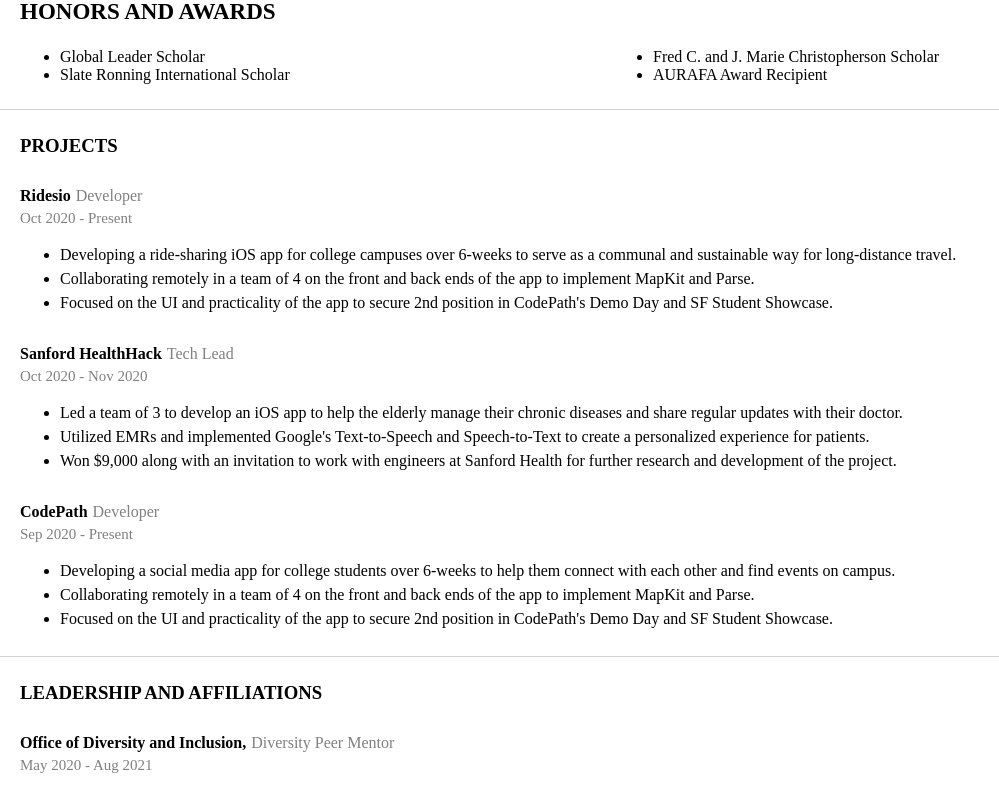
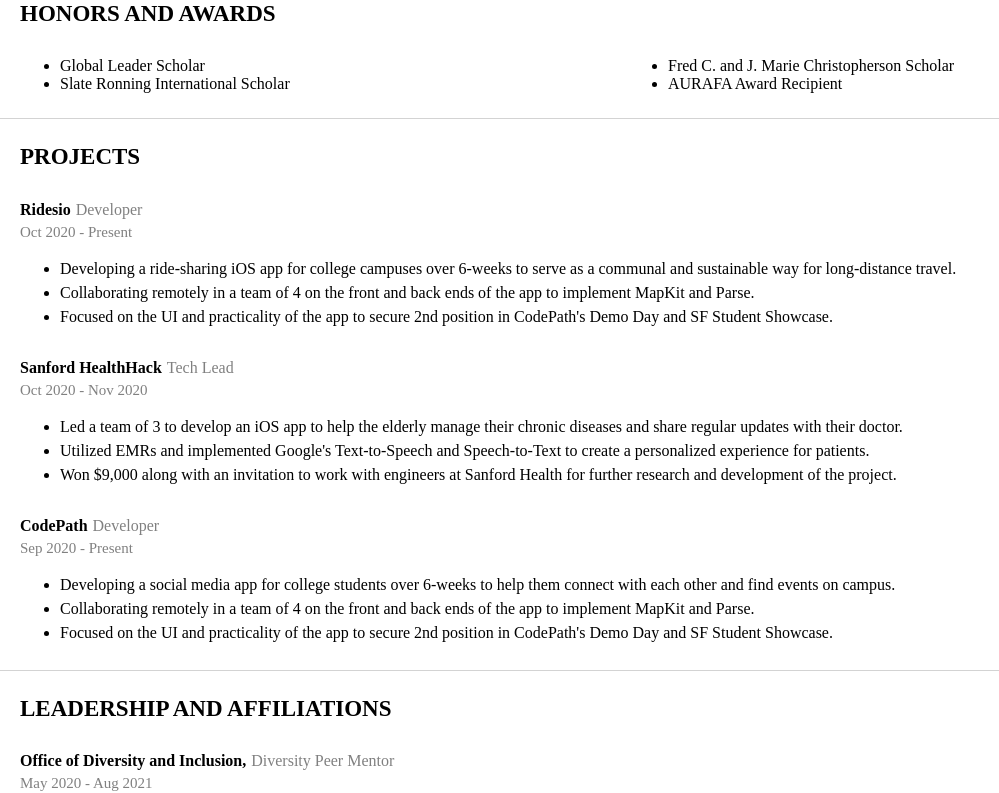
Before and after one commit to tahaafzal5/personal-website-2.0, a React (Create React App) app: page /resume in a window 1280 px wide. Shown: the part 1320-2113 px from the top of the page, without its empty margins (0-999 px from the left). Built offline with nearby package versions, Linux system fonts and the light colour scheme; a web font is replaced by a local one.

Commit message:
ClassName & Margin Bug Fixes. Broken down to a LeftSide Too.

```diff
--- a/src/LeadershipAndAffiliations/LeadershipAndAffiliations.js
+++ b/src/LeadershipAndAffiliations/LeadershipAndAffiliations.js
@@ -4,7 +4,7 @@ import LeadershipOrAffiliation from "./LeadershipOrAffiliation.js";
 function LeadershipAndAffiliations() {
     return (
         <section className="leadership-and-affiliations">
-            <h1>LEADERSHIP AND AFFILIATIONS</h1>
+            <h1 className="heading">LEADERSHIP AND AFFILIATIONS</h1>
 
             <LeadershipOrAffiliation
                 organization="Office of Diversity and Inclusion,"
--- /dev/null
+++ b/src/LeftSide/LeftSide.js
@@ -0,0 +1,27 @@
+import React from "react";
+import ProfileOverview from "../ProfileOverview/ProfileOverview.js";
+import WorkExperiences from "../WorkExperience/WorkExperiences.js";
+import HorizontalDivider from "../HorizontalDivider/HorizontalDivider.js";
+import Educations from "../Education/Educations.js";
+import HonorsAndAwards from "../HonorAndAward/HonorsAndAwards.js";
+import Projects from "../Projects/Projects.js";
+import LeadershipAndAffiliations from "../LeadershipAndAffiliations/LeadershipAndAffiliations.js";
+
+function LeftSide() {
+    return (
+        <section className="left-side">
+            <ProfileOverview />
+            <WorkExperiences />
+            <HorizontalDivider />
+            <Educations />
+            <HorizontalDivider />
+            <HonorsAndAwards />
+            <HorizontalDivider />
+            <Projects />
+            <HorizontalDivider />
+            <LeadershipAndAffiliations />
+        </section>
+    );
+}
+
+export default LeftSide;
--- a/src/Projects/Projects.js
+++ b/src/Projects/Projects.js
@@ -3,8 +3,8 @@ import Project from "./Project.js";
 
 function Projects() {
     return (
-        <section class="personal-projects">
-            <h1>PROJECTS</h1>
+        <section className="personal-projects">
+            <h1 className="heading">PROJECTS</h1>
 
             <Project
                 project="Ridesio"
--- a/src/Resume/Resume.css
+++ b/src/Resume/Resume.css
@@ -12,7 +12,7 @@
 .honors-and-awards,
 .personal-projects,
 .leadership-and-affiliations {
-    margin: 50px 30px 0px 0px;
+    margin: 50px 0px 0px 0px;
 }
 
 .position-company,
--- a/src/Resume/Resume.js
+++ b/src/Resume/Resume.js
@@ -1,36 +1,12 @@
 import React from "react";
-import ProfileOverview from "../ProfileOverview/ProfileOverview.js";
-import WorkExperiences from "../WorkExperience/WorkExperiences.js";
-import HorizontalDivider from "../HorizontalDivider/HorizontalDivider.js";
-import Educations from "../Education/Educations.js";
-import HonorsAndAwards from "../HonorAndAward/HonorsAndAwards.js";
-import Projects from "../Projects/Projects.js";
-import LeadershipAndAffiliations from "../LeadershipAndAffiliations/LeadershipAndAffiliations.js";
+import LeftSide from "../LeftSide/LeftSide.js";
 import "./Resume.css";
 
 function Resume() {
     return (
         <section className="resume">
 
-            <ProfileOverview />
-
-            <WorkExperiences />
-
-            <HorizontalDivider />
-
-            <Educations />
-
-            <HorizontalDivider />
-
-            <HonorsAndAwards />
-
-            <HorizontalDivider />
-
-            <Projects />
-
-            <HorizontalDivider />
-
-            <LeadershipAndAffiliations />
+            <LeftSide />
 
         </section>
     );
```
